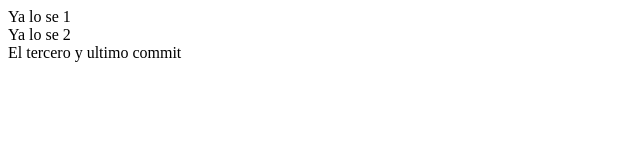
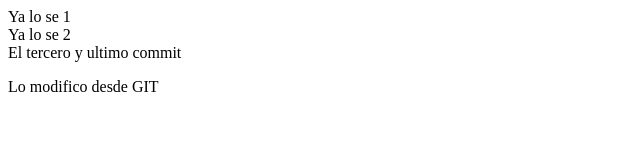
Before and after one commit to kapikes/yalose, a plain HTML site: page yalose/public_html/index.html in a window 1280 px wide. Shown: the whole page, without its empty margins (0-640 px from the left). Drawn offline with Linux system fonts and the light colour scheme.

Commit message:
Update index.html
LO MODIFICAMOS DESDE GIT

```diff
--- a/yalose/public_html/index.html
+++ b/yalose/public_html/index.html
@@ -14,5 +14,6 @@ and open the template in the editor.
         <div>Ya lo se 1</div>
         <div>Ya lo se 2</div>
         <div>El tercero y ultimo commit</div>
+        <p>Lo modifico desde GIT</p>
     </body>
 </html>
```
